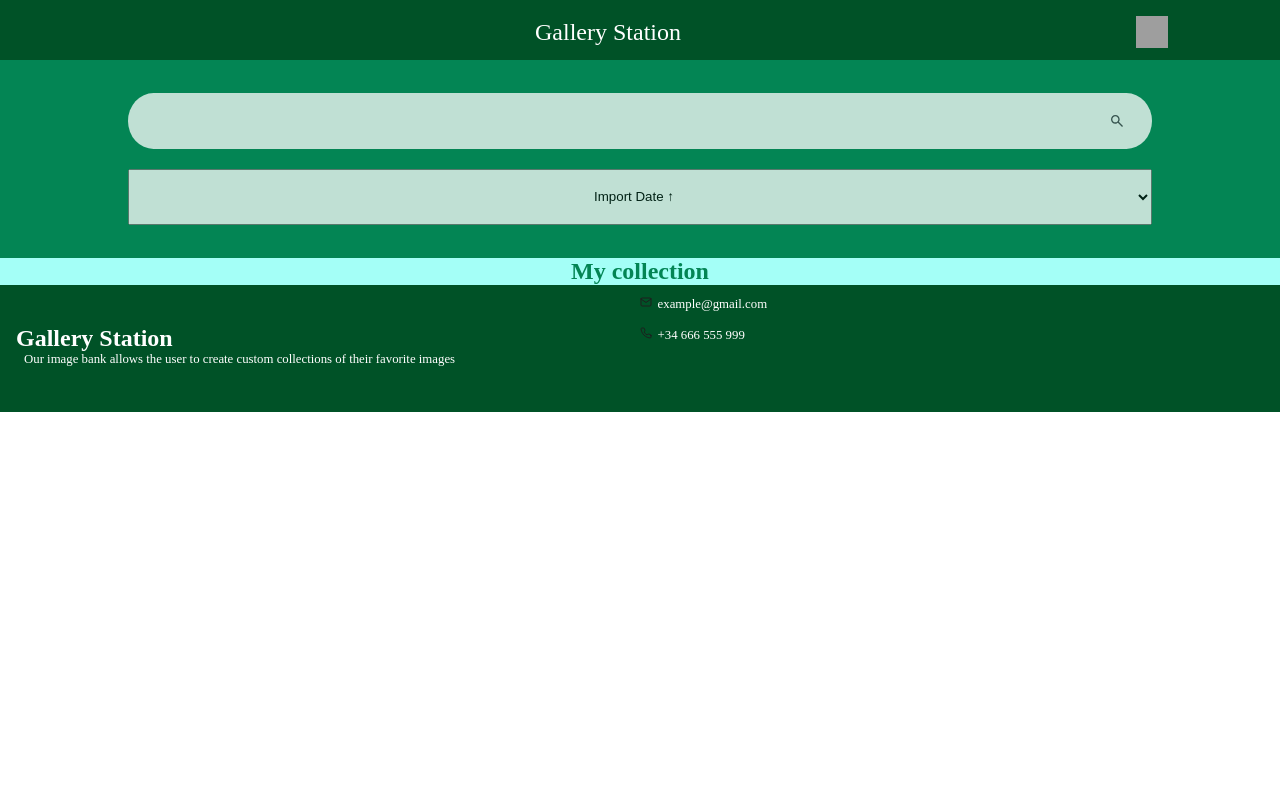
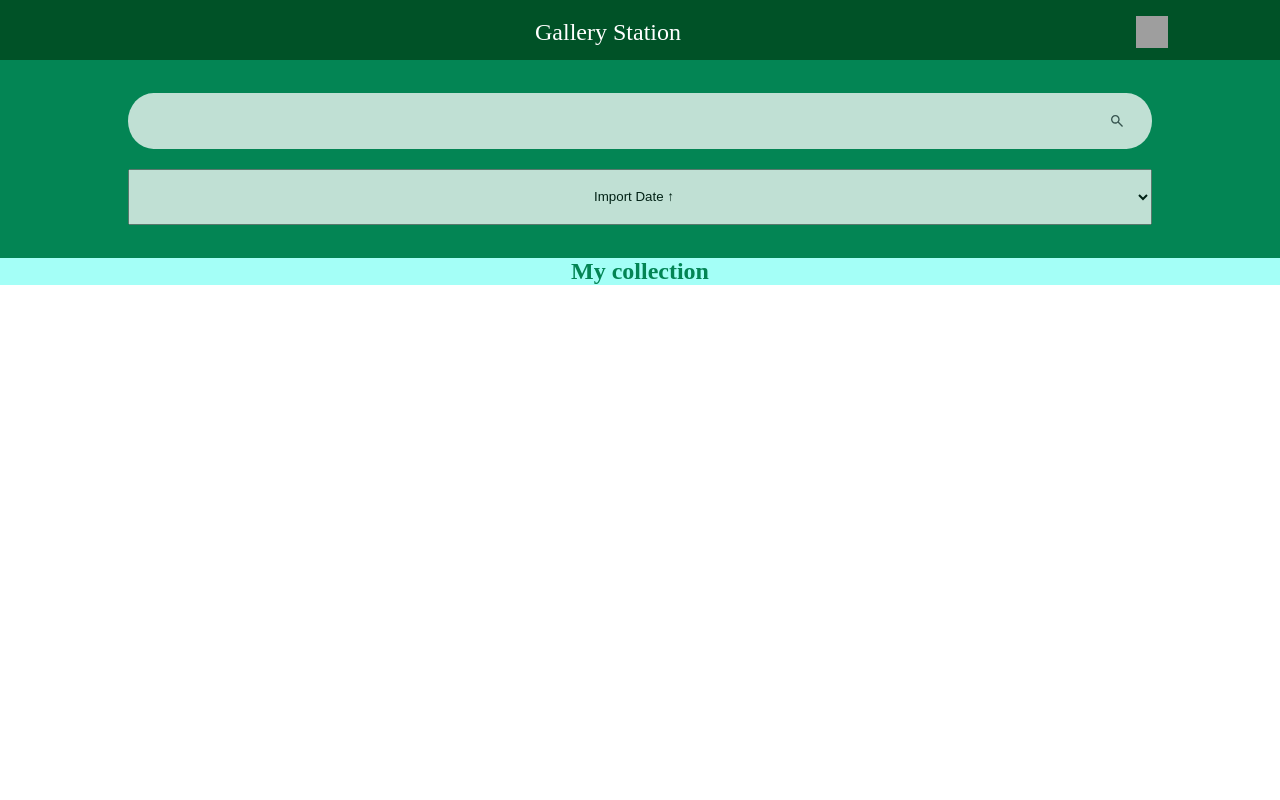
Before and after one commit to JuanJoseRodriguezdePraAviles/galleryStation, a React (Vite) app: page /favourite in a window 1280 px wide. Shown: the top 800 px of the page. Built offline with nearby package versions, Linux system fonts and the light colour scheme; grey boxes are pictures that could not be loaded.

Commit message:
footer position absolute

```diff
--- a/src/css/style.css
+++ b/src/css/style.css
@@ -128,13 +128,12 @@ header .liked {
 }
 .bg-blue {
   background-color: #A4FFF7;
-  height: auto;
+  height: 50%;
 }
 
 @media screen and (min-width: 1200px) {
   .bg-blue {
-    display: flex;
-    flex-wrap: wrap;
+    column-count: 3;
   }
 }
 .imageContainer {
@@ -162,13 +161,16 @@ header .liked {
 
 @media screen and (min-width: 1200px) {
   .imageContainer {
-    flex-grow: 1;
-    width: 25%;
     height: 100%;
-    margin: 0 2%;
+    margin: 0 4%;
+    box-sizing: border-box;
   }
 }
 footer {
+  position: absolute;
+  z-index: 10;
+  top: 100rem;
+  width: 100%;
   padding: 1.25rem 1rem;
   background-color: #005227;
   height: 7.9375rem;
--- a/src/sass/dashboard.scss
+++ b/src/sass/dashboard.scss
@@ -1,12 +1,10 @@
 .bg-blue {
     background-color: #A4FFF7;
-    height: auto;
+    height: 50%;
 }
 
 @media screen and (min-width: 1200px) {
     .bg-blue {
-        display: flex;
-        flex-wrap: wrap;
-
+        column-count: 3;
     }
 }
--- a/src/sass/footer.scss
+++ b/src/sass/footer.scss
@@ -1,4 +1,8 @@
 footer {
+    position: absolute;
+    z-index: 10;
+    top: 100rem;
+    width: 100%;
     padding: 1.25rem 1rem;
     background-color: #005227;
     height: 7.9375rem;
--- a/src/sass/imageContainer.scss
+++ b/src/sass/imageContainer.scss
@@ -28,10 +28,8 @@
 
 @media screen and (min-width: 1200px) {
     .imageContainer {
-        flex-grow: 1;
-        width: 25%;
         height: 100%;
-
-        margin: 0 2%;
+        margin: 0 4%;
+        box-sizing: border-box;
     }
 }
```
Also changed, not shown: src/sass/style.scss (line endings or trailing spaces), 1 other file (tests, documents, lock files or other folders).
